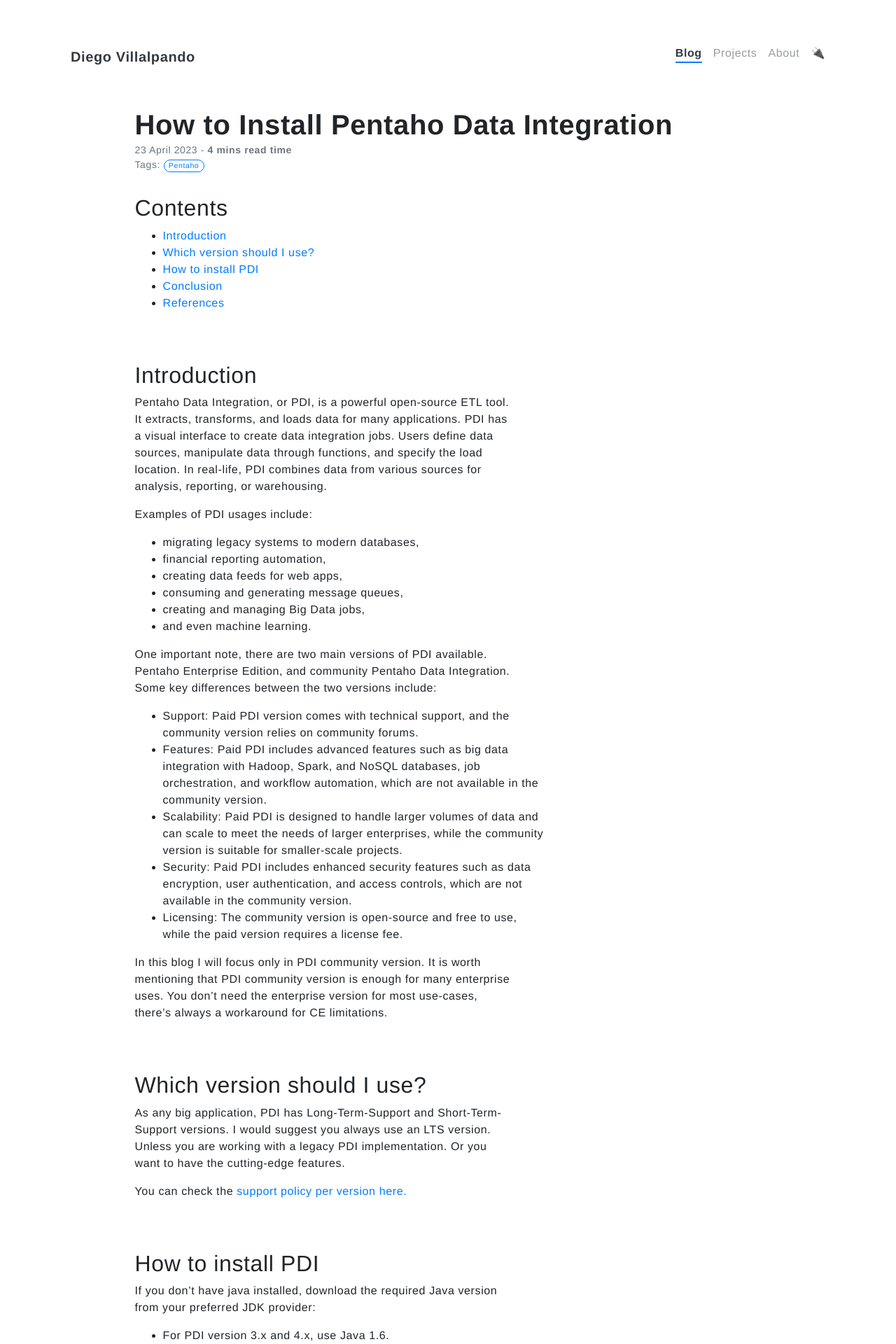
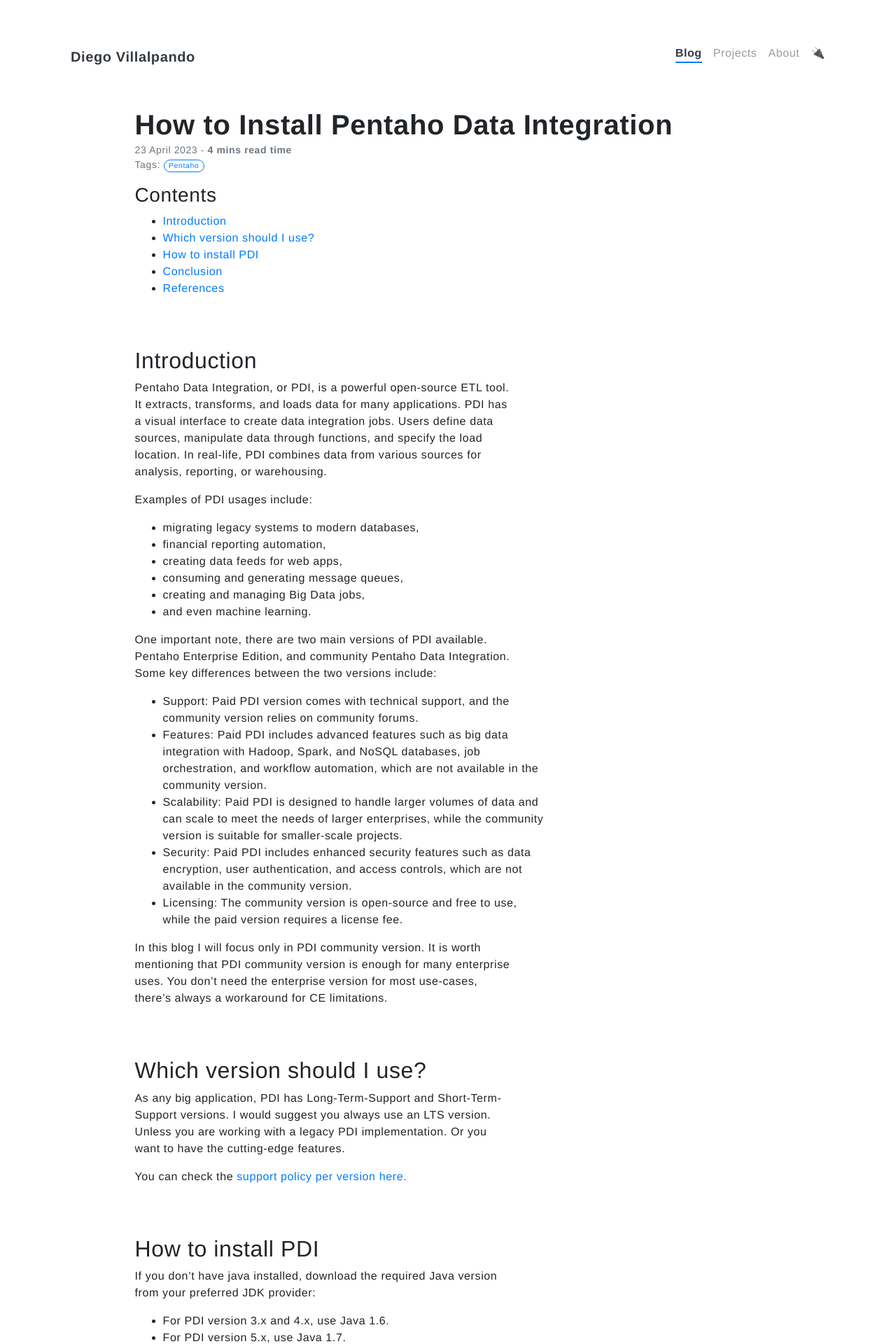
Before and after one commit to Dialvive/dialvive.dev, a Jekyll site: the page built from _posts/2023-04-23-How-to-Install-Pentaho-Data-Integration.md, in a window 1280 px wide. Shown: the top 1920 px of the page at 70% size. Built offline with Jekyll 4.4.1, drawn with Linux system fonts in a browser that asks for light colours; nearby versions of some CDN libraries; our own code applies the rules of GitHub Pages for plain Markdown files.

Commit message:
Update 2023-04-23-How-to-Install-Pentaho-Data-Integration.md

```diff
--- a/_posts/2023-04-23-How-to-Install-Pentaho-Data-Integration.md
+++ b/_posts/2023-04-23-How-to-Install-Pentaho-Data-Integration.md
@@ -7,7 +7,7 @@ comments: false
 description: Learn to install any version of PDI
 ---
 
-## Contents
+### Contents
 
 - [Introduction](#Introduction)
 - [Which version should I use?](#Version)
@@ -15,7 +15,7 @@ description: Learn to install any version of PDI
 - [Conclusion](#Conclusion)
 - [References](#References)
 
-<a name="Introduction"></a>
+<a name="Introduction" class="anchor"></a>
 ## Introduction
 
 Pentaho Data Integration, or PDI, is a powerful open-source ETL tool. It extracts, transforms, and loads data for many applications. PDI has a visual interface to create data integration jobs. Users define data sources, manipulate data through functions, and specify the load location. In real-life, PDI combines data from various sources for analysis, reporting, or warehousing.
@@ -39,14 +39,14 @@ One important  note, there are two main versions of PDI available. Pentaho Enter
 
 In this blog I will focus only in PDI community version. It is worth mentioning that PDI community version is enough for many enterprise uses. You don't need the enterprise version for most use-cases, there's always a workaround for CE limitations.
 
-<a name="Version"></a>
+<a name="Version" class="anchor"></a>
 ## Which version should I use?
 
 As any big application, PDI has Long-Term-Support and Short-Term-Support versions. I would suggest you always use an LTS version. Unless you are working with a legacy PDI implementation. Or you want to have the cutting-edge features.
 
 You can check the [support policy per version here.](https://support.pentaho.com/hc/en-us/articles/205789159-Pentaho-Product-Version-End-of-Life-Policy)
 
-<a name="Install"></a>
+<a name="Install" class="anchor"></a>
 ## How to install PDI
 
 If you don't have java installed, download the required Java version from your preferred JDK provider:
@@ -76,7 +76,7 @@ Note that PDI may not work properly with later versions of Java, so it's recomme
 
 You should be able to open Pentaho Data Integration, by executing your shortcut, or the spoon file.
 
-<a name="Conclusion"></a>
+<a name="Conclusion" class="anchor"></a>
 ## Conclusion
 
 Not having an official installer, and having to install PDI manually might seem daunting. But as you now know, it'll only take a few minutes. Feel free to install multiple PDI versions using this same post.
@@ -85,7 +85,7 @@ Now you are able to explore PDI and play with it to get to know the interface an
 
 Coming next on this blog series, we will learn the PDI inner workings and components. Keep an eye for the next posts.
 
-<a name="References"></a>
+<a name="References" class="anchor"></a>
 ## References
 
 - Hitachi Vantara (Dec/2022). *Installing Pentaho Data Integration CE*. <https://www.hitachivantara.com/en-us/pdf/implementation-guide/three-steps-to-install-pentaho-data-integration-ce.pdf>
```
